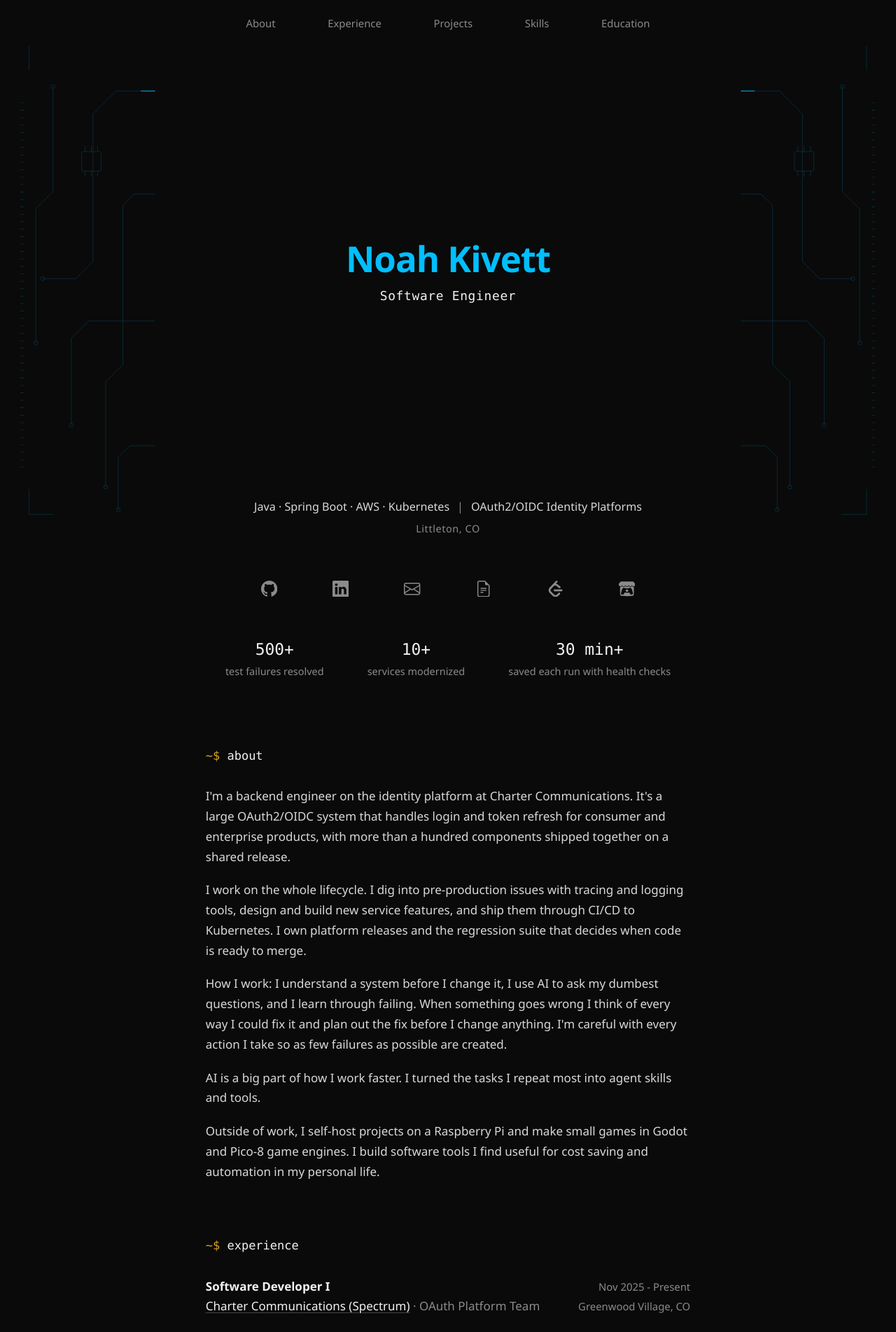
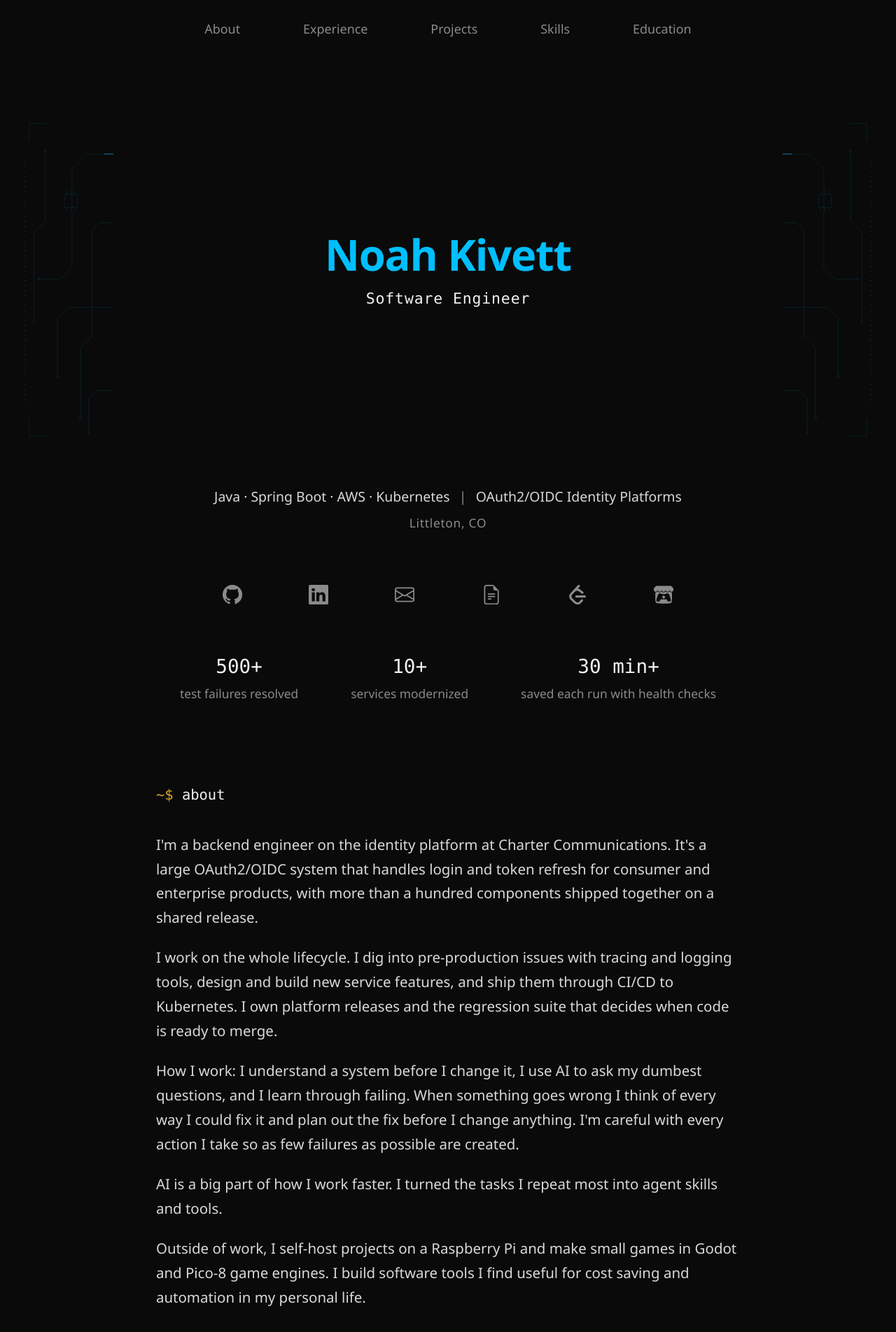
Before and after one commit to nkiv/pi-portfolio, a React (Vite) app: page / in a window 1280 px wide. Shown: the top 1904 px of the page at 70% size. Built offline with nearby package versions, Linux system fonts and the light colour scheme.

Commit message:
Update again as not working

```diff
--- a/src/App.css
+++ b/src/App.css
@@ -20,11 +20,12 @@
 }
 
 html {
-  /* The only type-scale lever: everything else here is sized in rem. 16px to
-     ~1024px, ramping to a 22px cap at 2560px. Anchored low because Retina Macs
-     report half their physical resolution (a 14" MBP is 1512 CSS px). Keep the
-     bounds in rem so a user's larger browser default scales the curve. */
-  font-size: clamp(1rem, 0.75rem + 0.39vw, 1.375rem);
+  /* The only type-scale lever: everything else here is sized in rem. Anchored to
+     22px at 1512px, a 14" MBP, since Retina Macs report half their physical
+     resolution and land low on any vw curve. 16px floor below ~600px for phones,
+     24px cap from ~1817px. Keep the bounds in rem so a user's larger browser
+     default scales the curve. */
+  font-size: clamp(1rem, 0.753rem + 0.658vw, 1.5rem);
   background: var(--bg);
   scroll-behavior: smooth;
   scroll-padding-top: 4.5rem;
@@ -253,11 +254,20 @@ h3 {
   font-weight: 600;
 }
 
+/* Wraps instead of overflowing: if the label and its right-aligned value do not
+   both fit, the value drops to its own line rather than spilling past the
+   column edge and colliding with the text beside it. */
 .row {
   display: flex;
+  flex-wrap: wrap;
   justify-content: space-between;
   align-items: baseline;
-  gap: 1rem;
+  gap: 0.25rem 1rem;
+}
+
+.row > :first-child {
+  min-width: 0;
+  overflow-wrap: break-word;
 }
 
 .row > span {
@@ -525,12 +535,17 @@ footer .links {
     height: var(--edge-height);
   }
 
+  /* Anchored to the content column, not the screen edge. The drawing is
+     height-limited, so on wide screens it cannot fill the gutter; anchoring here
+     puts the leftover space on the outside instead of as a gap against the text.
+     The traces enter at the viewBox's max-x edge, which xMaxYMid holds against
+     the column. */
   .edge-left {
-    left: 1.5rem;
+    right: calc(50% + var(--width) / 2 + 1.5rem);
   }
 
   .edge-right {
-    right: 1.5rem;
+    left: calc(50% + var(--width) / 2 + 1.5rem);
     transform: scaleX(-1);
   }
 
```
Also changed, not shown: 4 other files (tests, documents, lock files or other folders).
